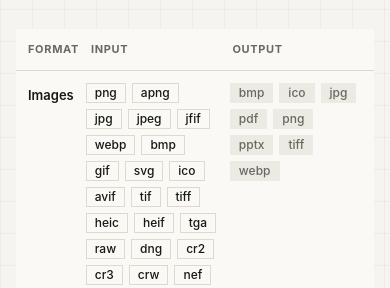
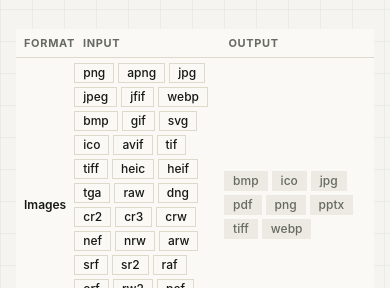
Before and after one commit to mohit2006n/mo, a plain HTML site: page index.html in a window 390 px wide. Shown: the part 791-1079 px from the top of the page. Drawn offline with Linux system fonts and the light colour scheme.

Commit message:
Ultra-tight compact formatting for format list table

```diff
--- a/src/style.css
+++ b/src/style.css
@@ -511,9 +511,9 @@ body.workspace-active .faq-section {
 .format-row {
   display: grid;
   grid-template-columns: max-content 1fr 1fr;
-  gap: 0.5rem 1.25rem;
-  align-items: start;
-  padding: 0.75rem 1.25rem;
+  gap: 0.25rem 0.75rem;
+  align-items: center;
+  padding: 0.4rem 0.75rem;
 }
 
 .format-list-header {
@@ -537,10 +537,9 @@ body.workspace-active .faq-section {
 }
 
 .format-row-name {
-  font-size: 0.8125rem;
+  font-size: 0.75rem;
   font-weight: 600;
   color: var(--foreground);
-  padding-top: 0.1875rem;
 }
 
 .format-mobile-label {
@@ -550,7 +549,7 @@ body.workspace-active .faq-section {
 .format-tags {
   display: flex;
   flex-wrap: wrap;
-  gap: 0.375rem;
+  gap: 0.25rem;
 }
 
 .format-input-tags .badge {
@@ -774,7 +773,7 @@ body.workspace-active .faq-section {
   .format-list-header,
   .format-row {
     grid-template-columns: max-content 1fr 1fr;
-    gap: 0.5rem 0.75rem;
-    padding: 0.75rem 0.75rem;
+    gap: 0.25rem 0.5rem;
+    padding: 0.35rem 0.5rem;
   }
 }
```
